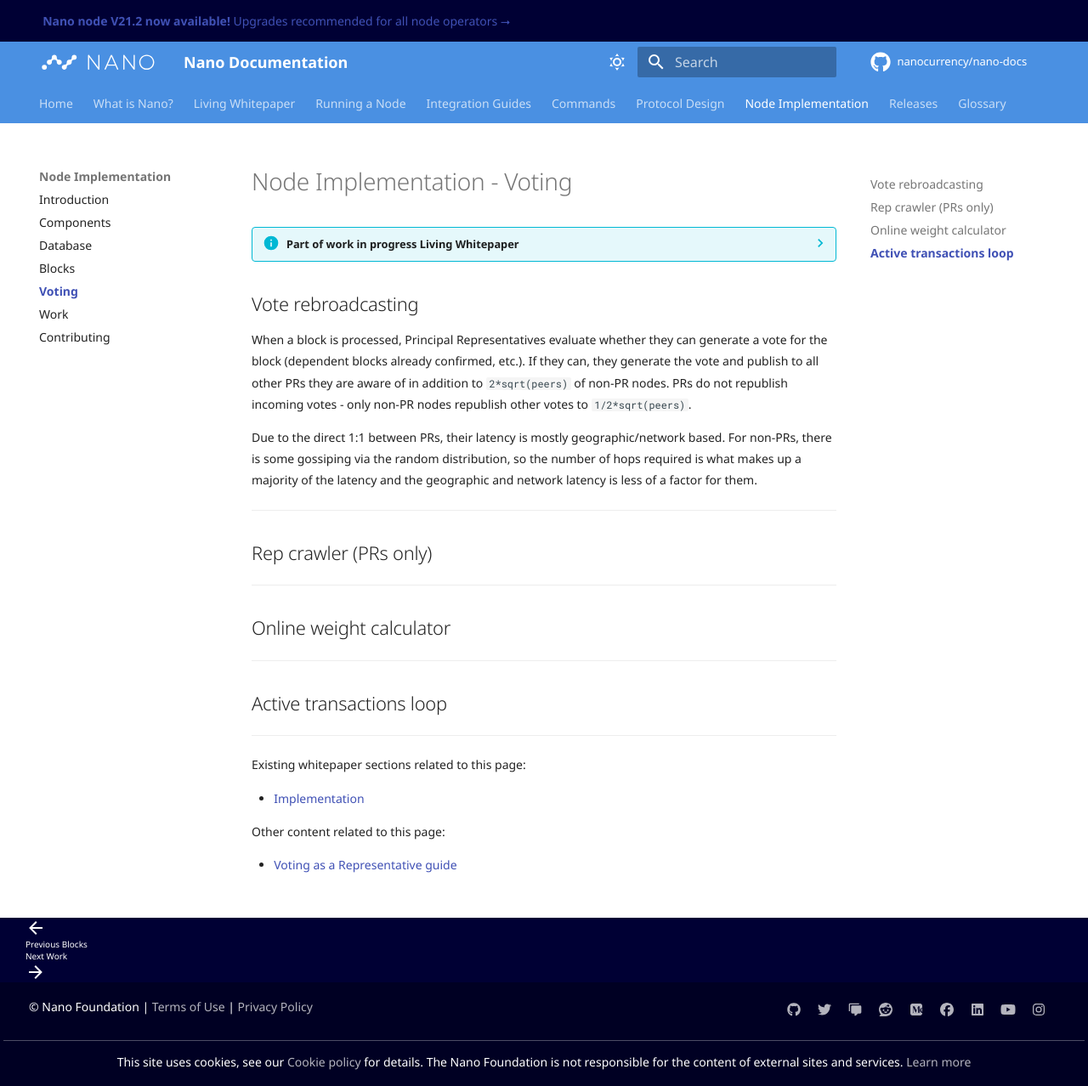
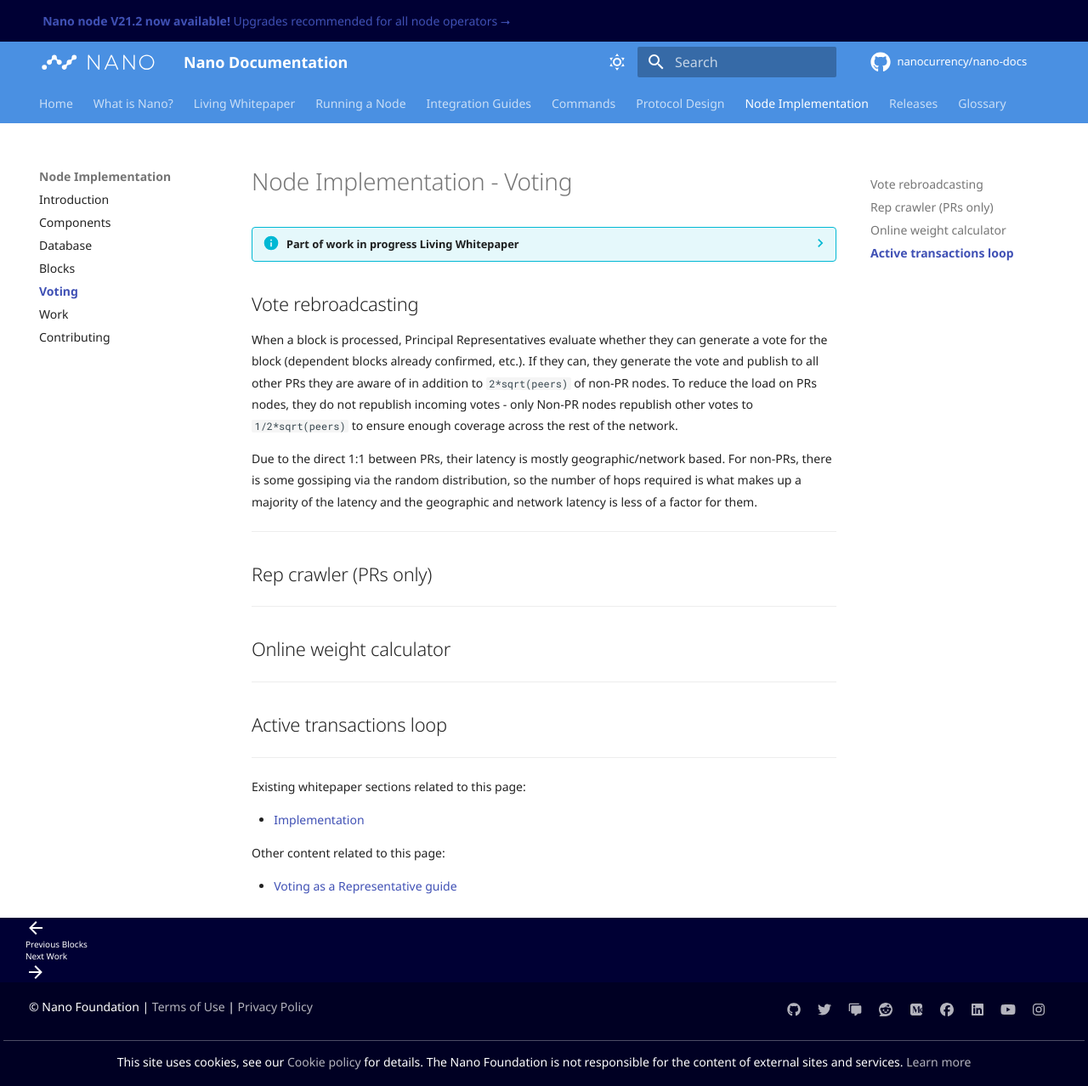
Before and after one commit to nanocurrency/nano-docs, an MkDocs documentation site: the page built from docs/node-implementation/voting.md, in a window 1280 px wide and 1278 px high. Shown: the whole window at 85% size. Built offline with MkDocs 1.6.1 and Material for MkDocs 9.7.7, drawn with Linux system fonts in a browser that asks for light colours; comment, search, counter and statistics services are not loaded.

Commit message:
Update docs/node-implementation/voting.md
Co-authored-by: Srayman <42743016+Srayman@users.noreply.github.com>

```diff
--- a/docs/node-implementation/voting.md
+++ b/docs/node-implementation/voting.md
@@ -7,7 +7,7 @@
 
 ## Vote rebroadcasting
 
-When a block is processed, Principal Representatives evaluate whether they can generate a vote for the block (dependent blocks already confirmed, etc.). If they can, they generate the vote and publish to all other PRs they are aware of in addition to `2*sqrt(peers)` of non-PR nodes.  PRs do not republish incoming votes - only non-PR nodes republish other votes to `1/2*sqrt(peers)`.
+When a block is processed, Principal Representatives evaluate whether they can generate a vote for the block (dependent blocks already confirmed, etc.). If they can, they generate the vote and publish to all other PRs they are aware of in addition to `2*sqrt(peers)` of non-PR nodes.  To reduce the load on PRs nodes, they do not republish incoming votes - only Non-PR nodes republish other votes to `1/2*sqrt(peers)` to ensure enough coverage across the rest of the network.
 
 Due to the direct 1:1 between PRs, their latency is mostly geographic/network based. For non-PRs, there is some gossiping via the random distribution, so the number of hops required is what makes up a majority of the latency and the geographic and network latency is less of a factor for them.
 
```
